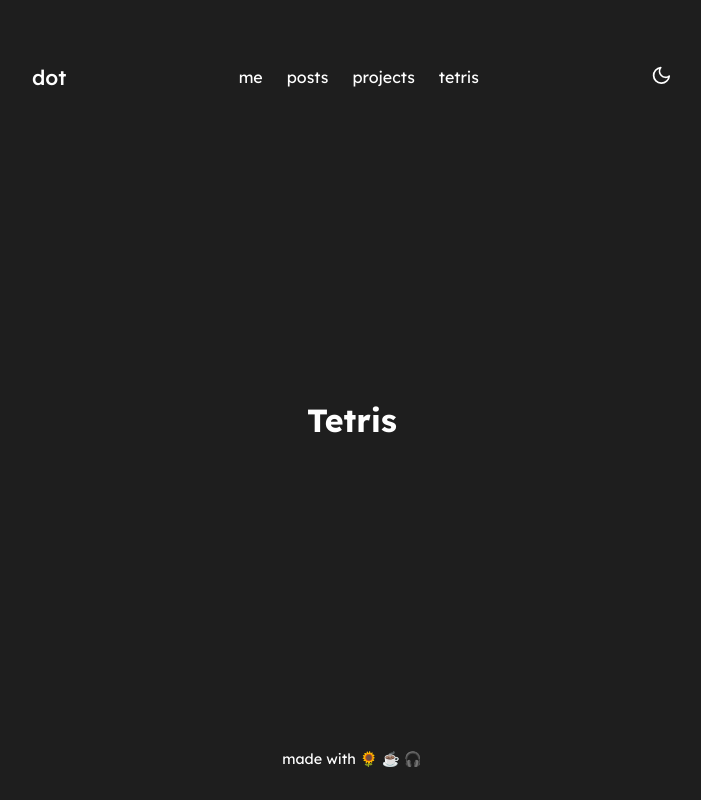
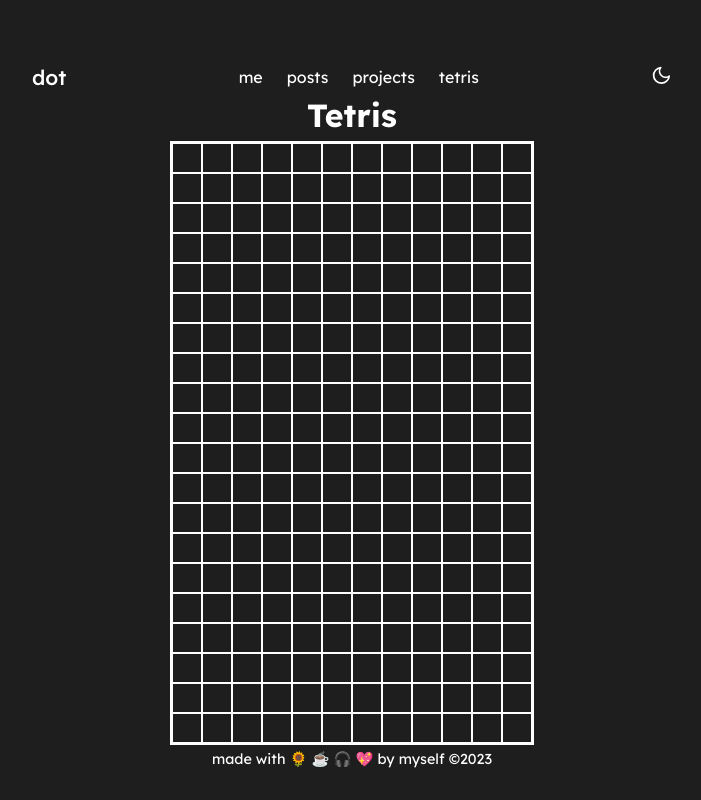
Before and after one commit to akadot/dotdev.me, a Next.js app: page /tetris in a window 1280 px wide. Shown: the whole page, without its empty margins (288-989 px from the left). Built offline with nearby package versions, Linux system fonts and the light colour scheme.

Commit message:
:construction: Starting code tetris game

```diff
--- a/app/(routes)/tetris/page.tsx
+++ b/app/(routes)/tetris/page.tsx
@@ -1,5 +1,17 @@
+import Board from "@/app/components/Tetris/Board"
+import {EmptyCell} from '@/app/types/tetris'
+
+import "@/app/styles/pages/tetris.scss"
+
+const board = Array(20)
+.fill(null)
+.map(() => Array(12).fill(EmptyCell.Empty))
+
 export default function Page(){
     return (
-        <h1>Tetris</h1>
+        <>
+            <h1>Tetris</h1>
+            <Board currentBoard={board}/>
+        </>
     )
 }
--- /dev/null
+++ b/app/components/Tetris/Board.tsx
@@ -0,0 +1,22 @@
+import Cell from './Cell';
+import {BoardShape} from "@/app/types/tetris"
+
+interface Props{
+currentBoard: BoardShape;
+}
+
+function Board({ currentBoard }: Props) {
+    return (
+      <div className="board">
+        {currentBoard.map((row, rowIndex) => (
+          <div className="row" key={`${rowIndex}`}>
+            {row.map((cell, colIndex) => (
+              <Cell key={`${rowIndex}-${colIndex}`} type={cell} />
+            ))}
+          </div>
+        ))}
+      </div>
+    );
+  }
+
+  export default Board;
--- /dev/null
+++ b/app/components/Tetris/Cell.tsx
@@ -0,0 +1,11 @@
+import { CellOptions } from "@/app/types/tetris";
+
+interface Props {
+  type: CellOptions;
+}
+
+function Cell({ type }: Props) {
+  return <div className={`cell ${type}`} />;
+}
+
+export default Cell;
--- a/app/layout.tsx
+++ b/app/layout.tsx
@@ -19,7 +19,7 @@ export default function RootLayout({
       <body>
           <Header/>
           {children}
-          <span>made with 🌻 ☕ 🎧</span>
+          <span>made with 🌻 ☕ 🎧 💖 by myself ©2023</span>
         </body>
     </html>
   )
--- a/app/styles/_colors.scss
+++ b/app/styles/_colors.scss
@@ -10,3 +10,6 @@ $projects: #39A0ED;
 $tetris: #e63946;
 
 $gradient: linear-gradient(45deg, rgba(230,57,70,1) 0%, rgba(255,190,11,1) 25%, rgba(57,160,237,1) 50%, rgba(155,93,229,1) 75%, rgba(80,250,123,1) 100%);
+
+$tetris-orange: #fb5607;
+$tetris-blue: #70d6ff;
--- /dev/null
+++ b/app/styles/pages/tetris.scss
@@ -0,0 +1,49 @@
+@use '../colors';
+
+.board{
+    border: 2px solid white;
+    user-select: none;
+    width: fit-content;
+}
+
+.row{
+    display: flex;
+}
+
+.cell{
+    width: 30px;
+    aspect-ratio: 1;
+    border: 1px solid white;
+}
+
+.cell.Empty{
+    background-color: colors.$main-bg;
+}
+
+.cell.I{
+    background-color: colors.$projects;
+}
+
+.cell.J{
+    background-color: colors.$tetris-blue;
+}
+
+.cell.L{
+    background-color: colors.$tetris-orange;
+}
+
+.cell.O{
+    background-color: colors.$home;
+}
+
+.cell.S{
+    background-color: colors.$tetris;
+}
+
+.cell.T{
+    background-color: colors.$about;
+}
+
+.cell.Z{
+    background-color: colors.$posts;
+}
--- /dev/null
+++ b/app/types/tetris.ts
@@ -0,0 +1,16 @@
+export enum Block{
+    I = "I",
+    J = "J",
+    L = "L",
+    O = "O",
+    S = "S",
+    T = "T",
+    Z = "Z"
+}
+
+export enum EmptyCell{
+    Empty = "Empty"
+}
+
+export type CellOptions = Block | EmptyCell;
+export type BoardShape = CellOptions[][];
--- a/package.json
+++ b/package.json
@@ -19,10 +19,8 @@
     "react": "18.2.0",
     "react-dom": "18.2.0",
     "react-icon": "^1.0.0",
-    "three": "^0.158.0",
     "typescript": "5.2.2",
-    "typewriter-effect": "^2.21.0",
-    "vanta": "^0.5.24"
+    "typewriter-effect": "^2.21.0"
   },
   "devDependencies": {
     "@types/react-icons": "^3.0.0",
```
Also changed, not shown: app/hooks/useTetrisBoard.ts (added), 1 other file (tests, documents, lock files or other folders).
